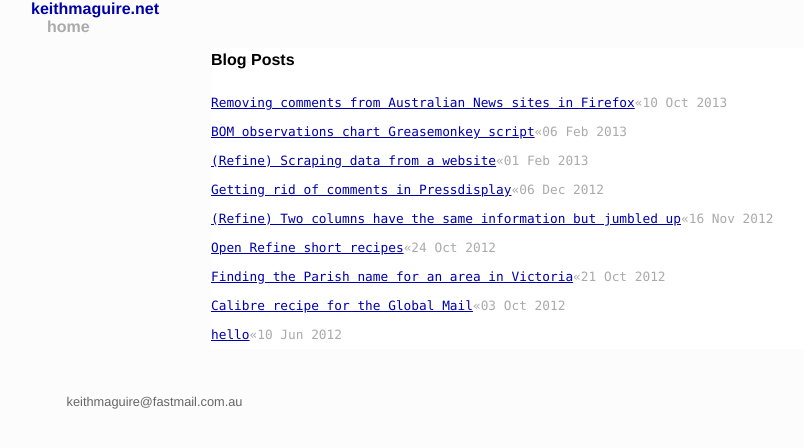
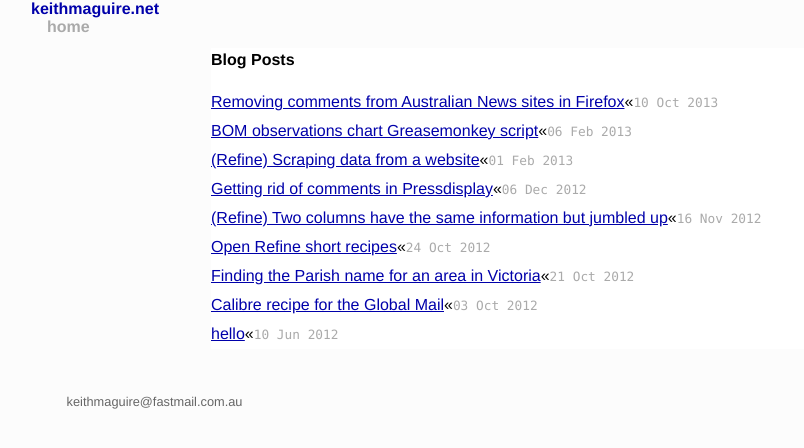
Before and after one commit to keithmaguire/keithmaguire.github.com, a Jekyll site: the page built from index.html, in a window 1280 px wide. Shown: the top 448 px of the page, without its empty margins (129-933 px from the left). Built offline with Jekyll 4.4.1, drawn with Linux system fonts in a browser that asks for light colours; Markdown is read by kramdown in place of the engine named in the settings; some of the changed lines change nothing that is shown.

Commit message:
minor layout change

```diff
--- a/index.html
+++ b/index.html
@@ -7,7 +7,7 @@ title: Keith Maguire . net
   <h1>Blog Posts</h1>
   <ul class="posts">
     {% for post in site.posts %}
-      <li><span><a href="{{ post.url }}">{{ post.title }}</a>&laquo;{{ post.date | date_to_string }}</span>  </li>
+      <li><a href="{{ post.url }}">{{ post.title }}</a>&laquo;<span>{{ post.date | date_to_string }}</span>  </li>
     {% endfor %}
   </ul>
 </div>
```
